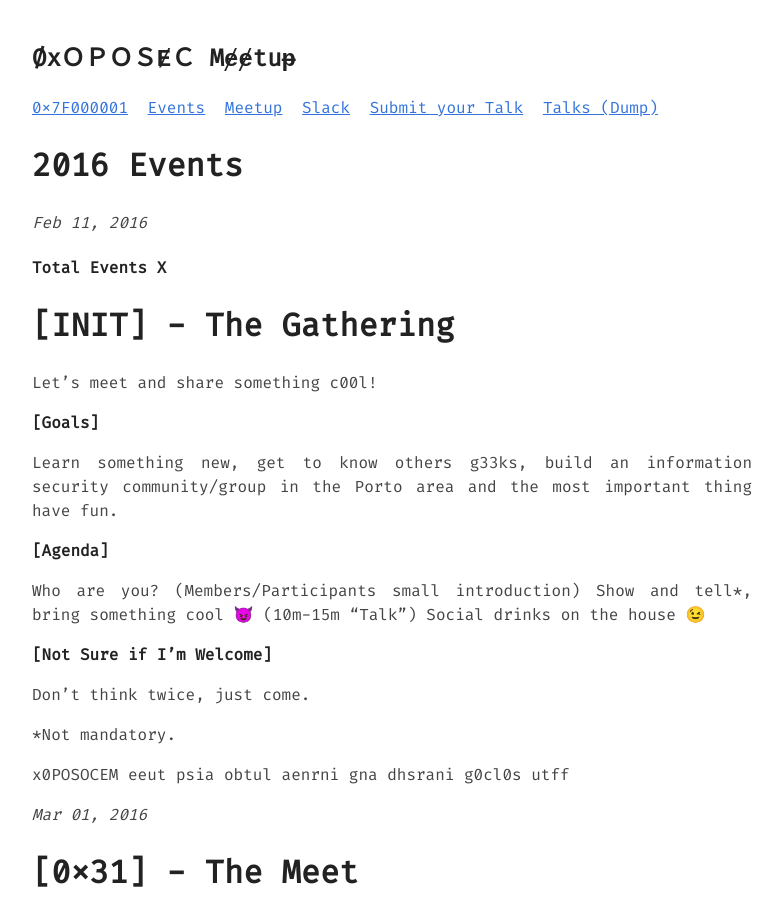
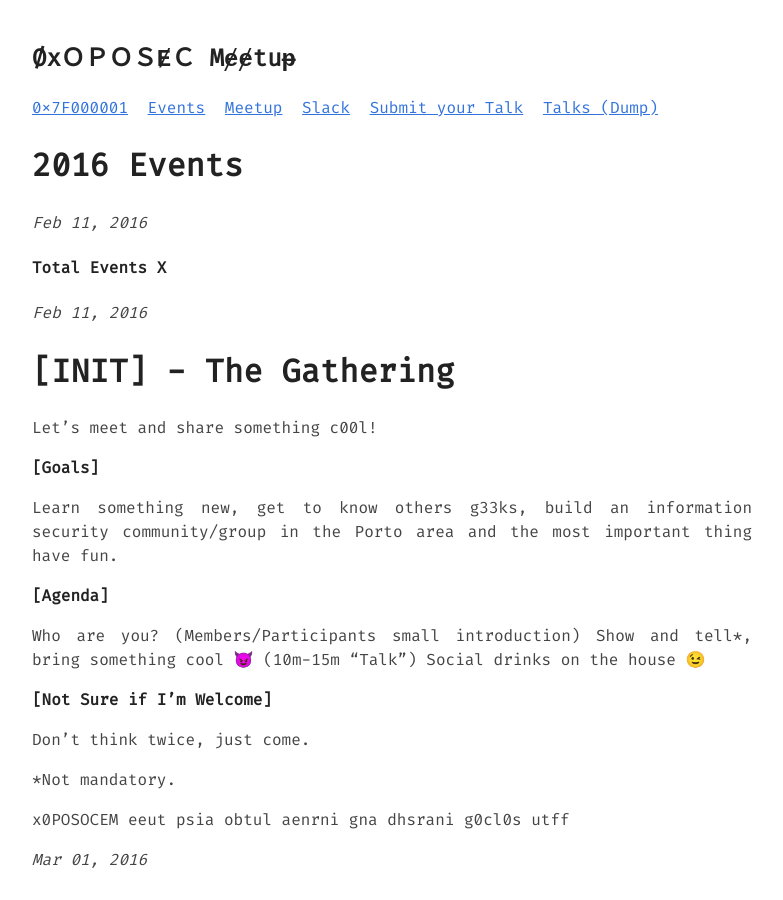
Before and after one commit to 0xOPOSEC/0xOPOSEC.github.io, a Jekyll site: the page built from _posts/2016-01-01-xpto.md, in a window 1280 px wide and 900 px high. Shown: the whole window, without its empty margins (248-1031 px from the left). Built offline with Jekyll 4.4.1, drawn with Linux system fonts in a browser that asks for light colours.

Commit message:
2016 Events Dates Markdown Fix

```diff
--- a/_posts/2016-01-01-xpto.md
+++ b/_posts/2016-01-01-xpto.md
@@ -7,6 +7,7 @@ tags:
 - 2016
 ---
 
+_Feb 11, 2016_
 # [INIT] - The Gathering
 
 Let's meet and share something c00l!
@@ -30,8 +31,7 @@ Don't think twice, just come.
 x0POSOCEM eeut psia obtul aenrni gna dhsrani g0cl0s utff
 
 
-*Mar 01, 2016*
-
+_Mar 01, 2016_
 # [0x31] - The Meet
 
 The first meetup was great and represents the first step towards our goals, thanks to everyone that made it possible and shared their "tips and tricks", on the same spirit let's bring more knowledge and more content. Hopefully, at this meeting, some international "wisdom" will be with us 😀 .
@@ -56,8 +56,7 @@ Note: When someone is RSVP to an event is grabbing a seat that could be for othe
 http://pathonproject.com/zb/?335c4081eeab4d9d#SUG2/S9aC6QUTf6CIVQtG+kFMldXmJg4bFWyY5tiGhg=
 
 
-*Mar 31, 2016*
-
+_Mar 31, 2016_
 # [0x32] - The Meet
 
 The second Meetup was a success, a lot of new faces, different working fields, all kind of expertise, great talks, nice chats, overall evaluation over 9000 😉 thanks to all participants for passing by. In the same spirit let's bring more knowledge and more content. Remember to join our Slack chat ( https://oposec.herokuapp.com/ ) to discuss the agenda and of course interact with other members.
```
